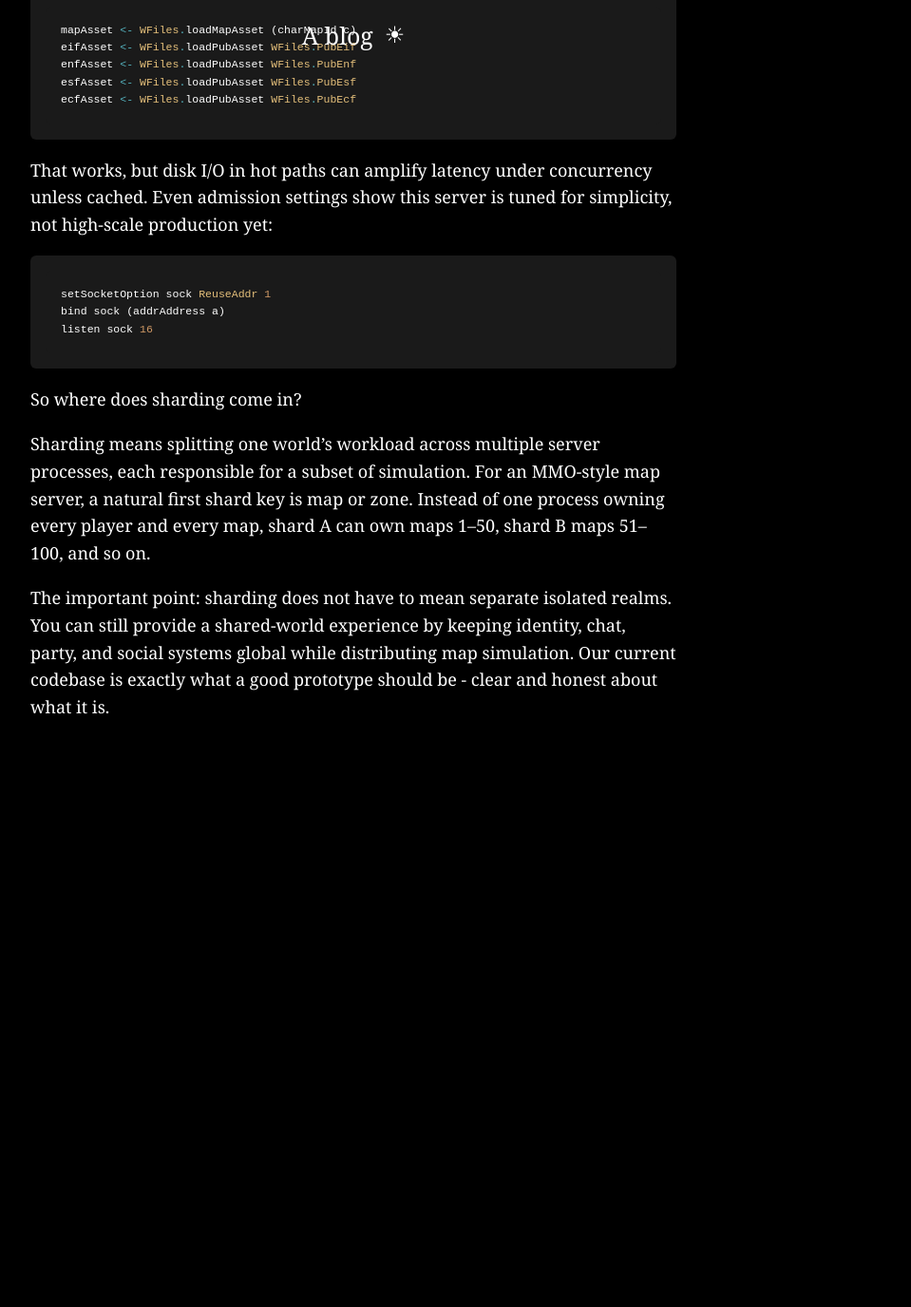
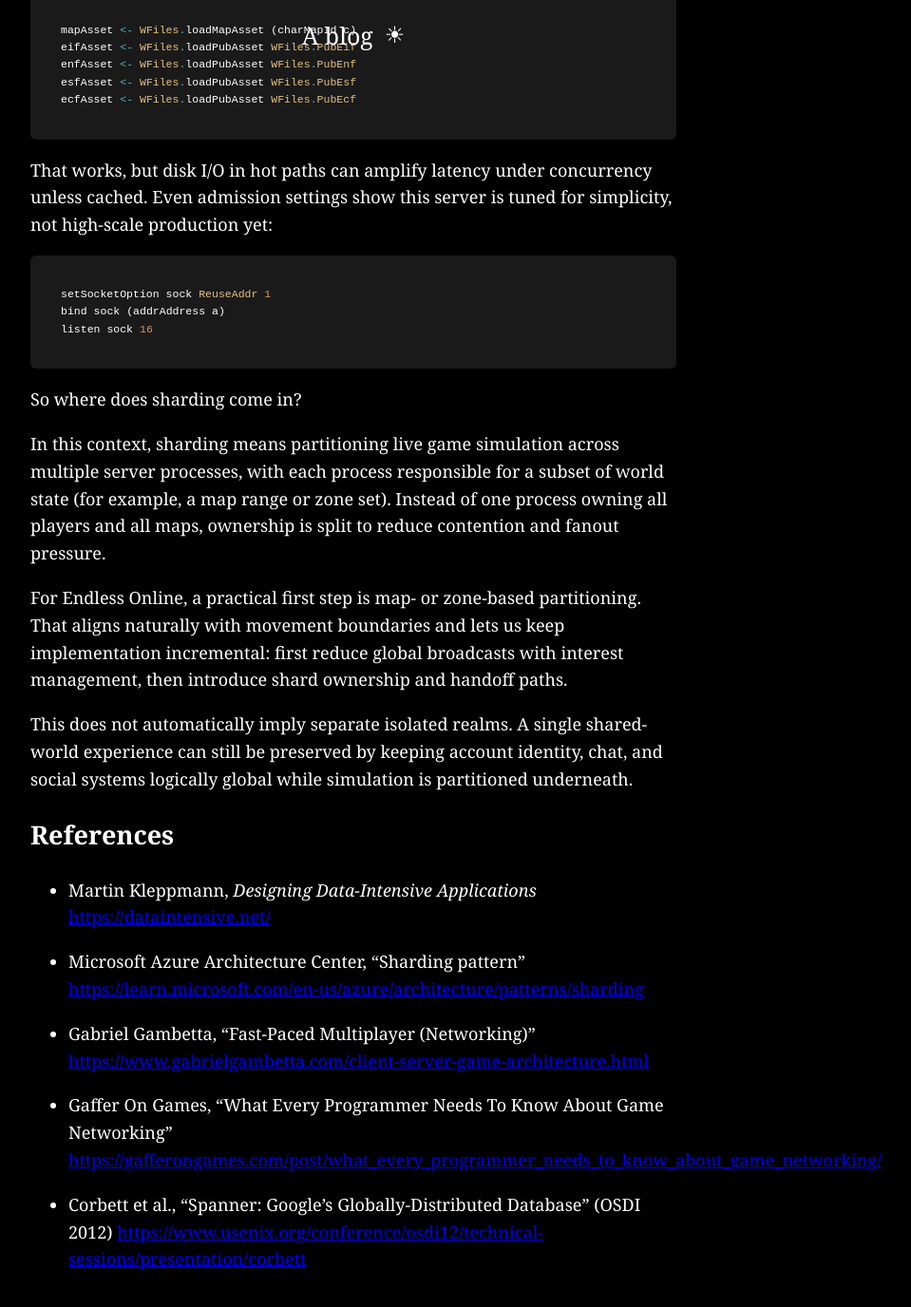
Before and after one commit to taekwondo12/not-just-a-blog, a Jekyll site: the page built from _posts/game_development/2026-03-22-sharding-and-why-our-endless-online-server-will-need-it.md, in a window 1280 px wide and 1400 px high, scrolled down 1437 px. Shown: the top 1376 px of the window at 95% size, without its empty margins (268-1227 px from the left). Built offline with Jekyll 4.4.1, drawn with Linux system fonts in a browser that asks for light colours; before the commit the page ends 2256 px from its top, so only the background shows below that.

Commit message:
Update sharding post: rewrite closing section, add references

```diff
--- a/_posts/game_development/2026-03-22-sharding-and-why-our-endless-online-server-will-need-it.md
+++ b/_posts/game_development/2026-03-22-sharding-and-why-our-endless-online-server-will-need-it.md
@@ -61,6 +61,25 @@ listen sock 16
 
 So where does sharding come in?
 
-Sharding means splitting one world's workload across multiple server processes, each responsible for a subset of simulation. For an MMO-style map server, a natural first shard key is map or zone. Instead of one process owning every player and every map, shard A can own maps 1–50, shard B maps 51–100, and so on.
+In this context, sharding means partitioning live game simulation across multiple server processes, with each process responsible for a subset of world state (for example, a map range or zone set). Instead of one process owning all players and all maps, ownership is split to reduce contention and fanout pressure.
 
-The important point: sharding does not have to mean separate isolated realms. You can still provide a shared-world experience by keeping identity, chat, party, and social systems global while distributing map simulation. Our current codebase is exactly what a good prototype should be - clear and honest about what it is.
+For Endless Online, a practical first step is map- or zone-based partitioning. That aligns naturally with movement boundaries and lets us keep implementation incremental: first reduce global broadcasts with interest management, then introduce shard ownership and handoff paths.
+
+This does not automatically imply separate isolated realms. A single shared-world experience can still be preserved by keeping account identity, chat, and social systems logically global while simulation is partitioned underneath.
+
+## References
+
+- Martin Kleppmann, *Designing Data-Intensive Applications*
+  <https://dataintensive.net/>
+
+- Microsoft Azure Architecture Center, "Sharding pattern"
+  <https://learn.microsoft.com/en-us/azure/architecture/patterns/sharding>
+
+- Gabriel Gambetta, "Fast-Paced Multiplayer (Networking)"
+  <https://www.gabrielgambetta.com/client-server-game-architecture.html>
+
+- Gaffer On Games, "What Every Programmer Needs To Know About Game Networking"
+  <https://gafferongames.com/post/what_every_programmer_needs_to_know_about_game_networking/>
+
+- Corbett et al., "Spanner: Google's Globally-Distributed Database" (OSDI 2012)
+  <https://www.usenix.org/conference/osdi12/technical-sessions/presentation/corbett>
```
